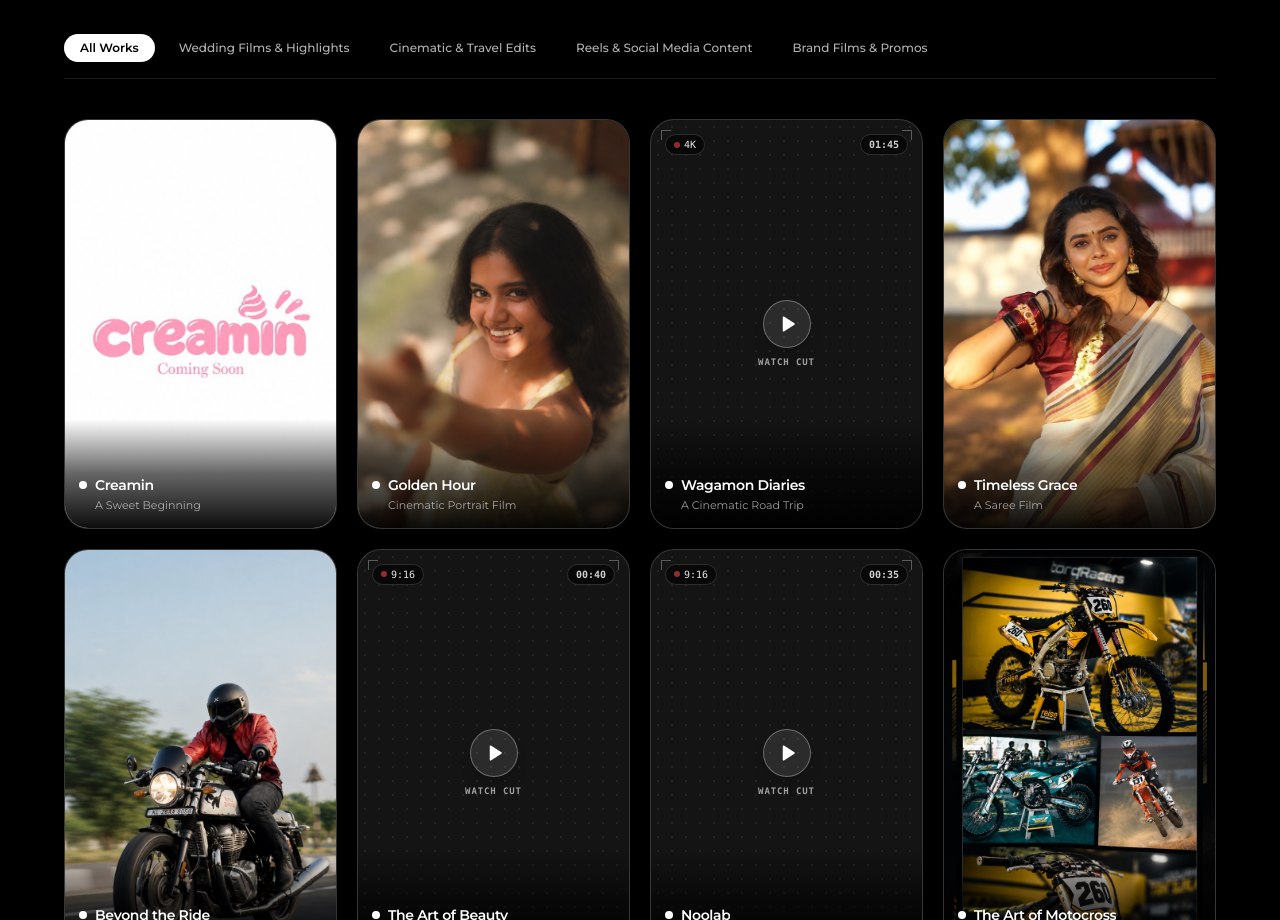
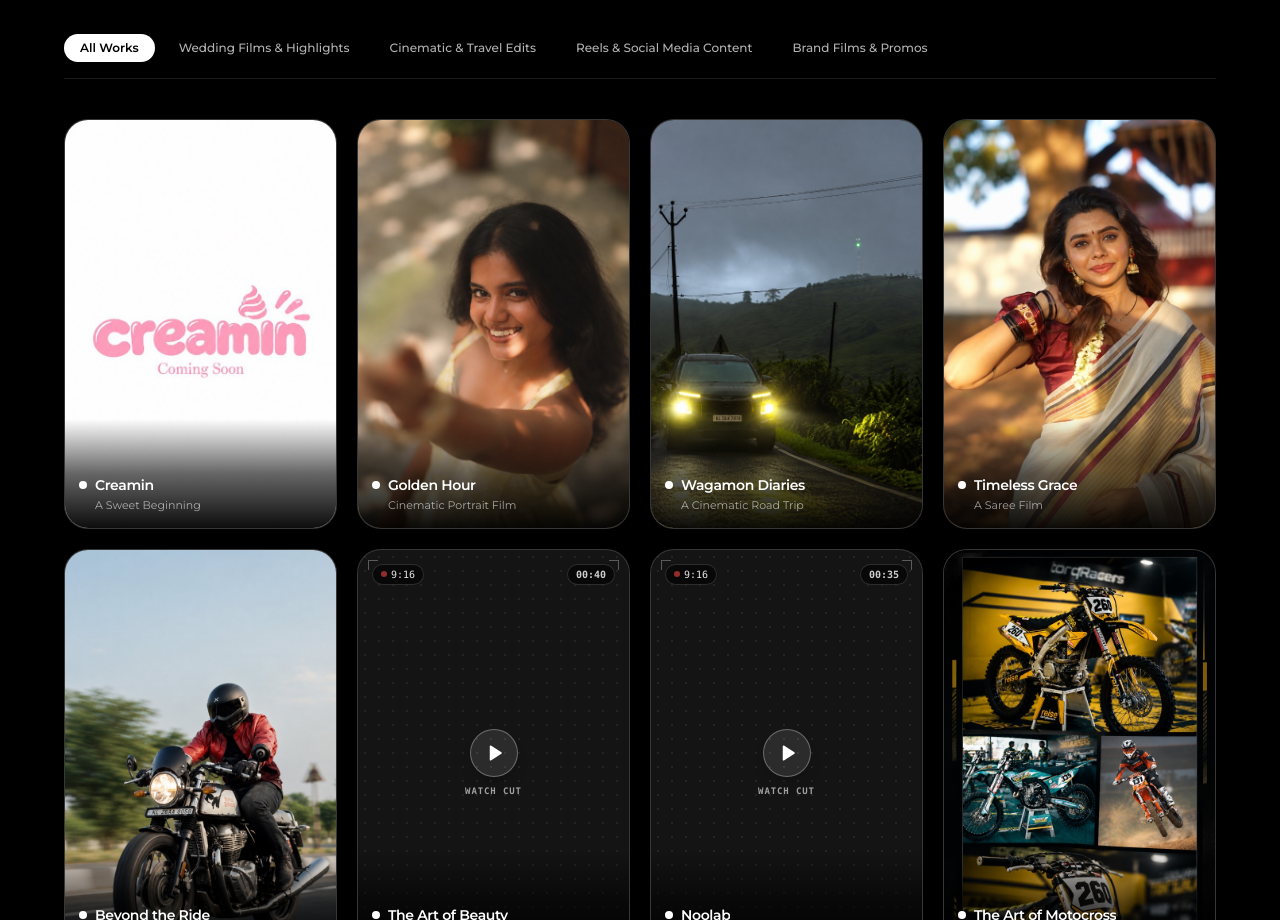
Before and after one commit to thenameisanzu/Anandhu-prasad-portfolio, a Next.js app: page / in a window 1280 px wide. Shown: the part 2120-3040 px from the top of the page. Built offline with nearby package versions, Linux system fonts and the light colour scheme; a web font is replaced by a local one.

Commit message:
feat(projects): add official thumbnail for Wagamon Diaries

```diff
--- a/components/Site.jsx
+++ b/components/Site.jsx
@@ -269,7 +269,7 @@ export const PROJECTS = [
     desc: 'Misty hills and tranquil road journey of Vagamon captured with rich film grain, deep forest greens, ambient soundscapes, and gentle pacing.',
     driveUrl: 'https://drive.google.com/file/d/1_GdaevQ-gFKcLTaRFDAgYncYrVOgPHkn/view?usp=sharing',
     previewUrl: 'https://drive.google.com/file/d/1_GdaevQ-gFKcLTaRFDAgYncYrVOgPHkn/preview',
-    thumbnailImage: null,
+    thumbnailImage: '/projects/wagamon-diaries.jpg',
     tags: ['Road Trip', 'Film Grain', 'DaVinci Resolve'],
   },
   {
```
Also changed, not shown: public/projects/wagamon-diaries.jpg (added).
